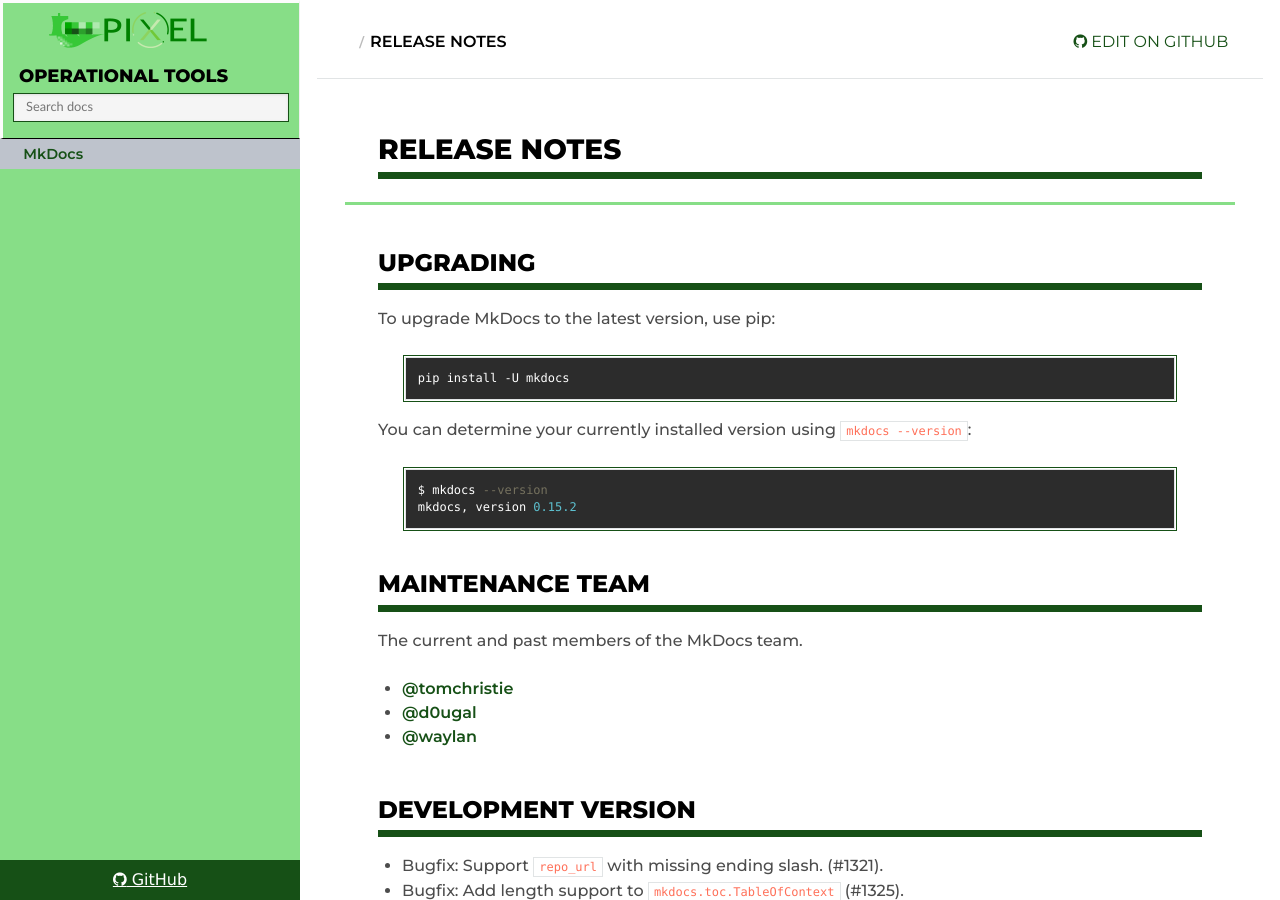
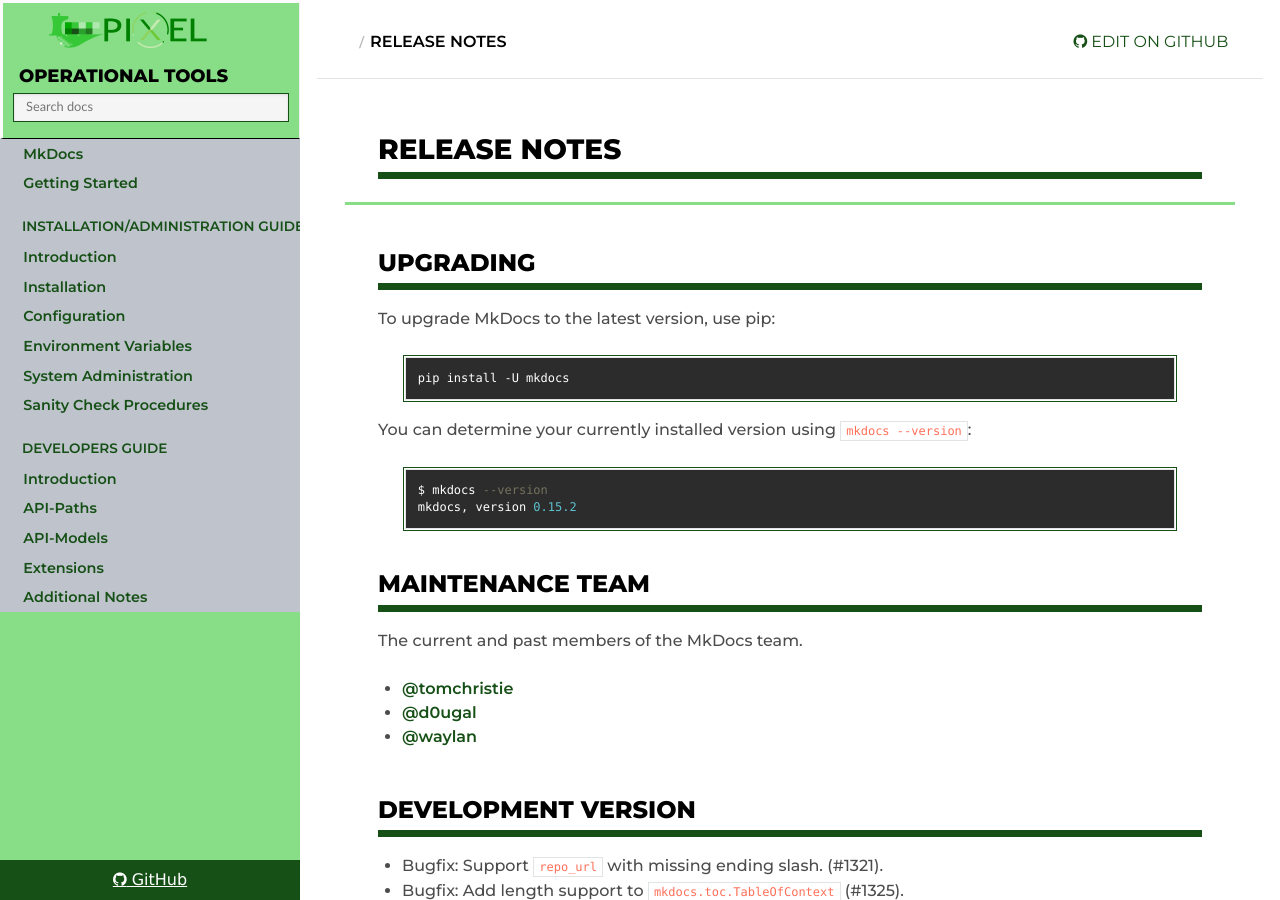
Before and after one commit to pixel-ports/docs-pas, an MkDocs documentation site: the page built from docs/about/release-notes.md, in a window 1280 px wide and 900 px high. Built offline with MkDocs 1.6.1, drawn with Linux system fonts in a browser that asks for light colours; nearby versions of some CDN libraries; old or Windows-style settings are respelled for this version of MkDocs.

Commit message:
Update mkdocs.yml

```diff
--- a/mkdocs.yml
+++ b/mkdocs.yml
@@ -19,15 +19,22 @@
 
 pages:
     - MkDocs: index.md
-#    - User Guide:
-#        - Instructions: user-guide/instructions.md
-#        - Configuration: user-guide/configuration.md
-#        - Custom themes: user-guide/custom-themes.md
-#        - Plugins: user-guide/plugins.md
-#    - About:
-#        - Release Notes: about/release-notes.md
-#        - Contributing: about/contributing.md
-#        - License: about/license.md
+    - Getting Started: 'getting_started.md'
+    - Installation/Administration Guide:
+        - Introduction: 'admin/introduction.md'
+        - Installation: 'admin/installation.md'
+        - Configuration: 'admin/configuration.md'
+        - Environment Variables: 'admin/environment_variables.md'
+        - System Administration: 'admin/system_administration.md'
+        - Sanity Check Procedures: 'admin/sanity_check.md'
+    - Developers Guide:
+        - Introduction: 'api/introduction.md'
+        - API-Paths: 'api/paths.md'
+        - API-Models: 'api/models.md'
+        - Extensions: 'api/extensions.md'
+        - Additional Notes: 'api/additional_notes.md'
+
+
 
 copyright: Apache License 2.0
 
```
